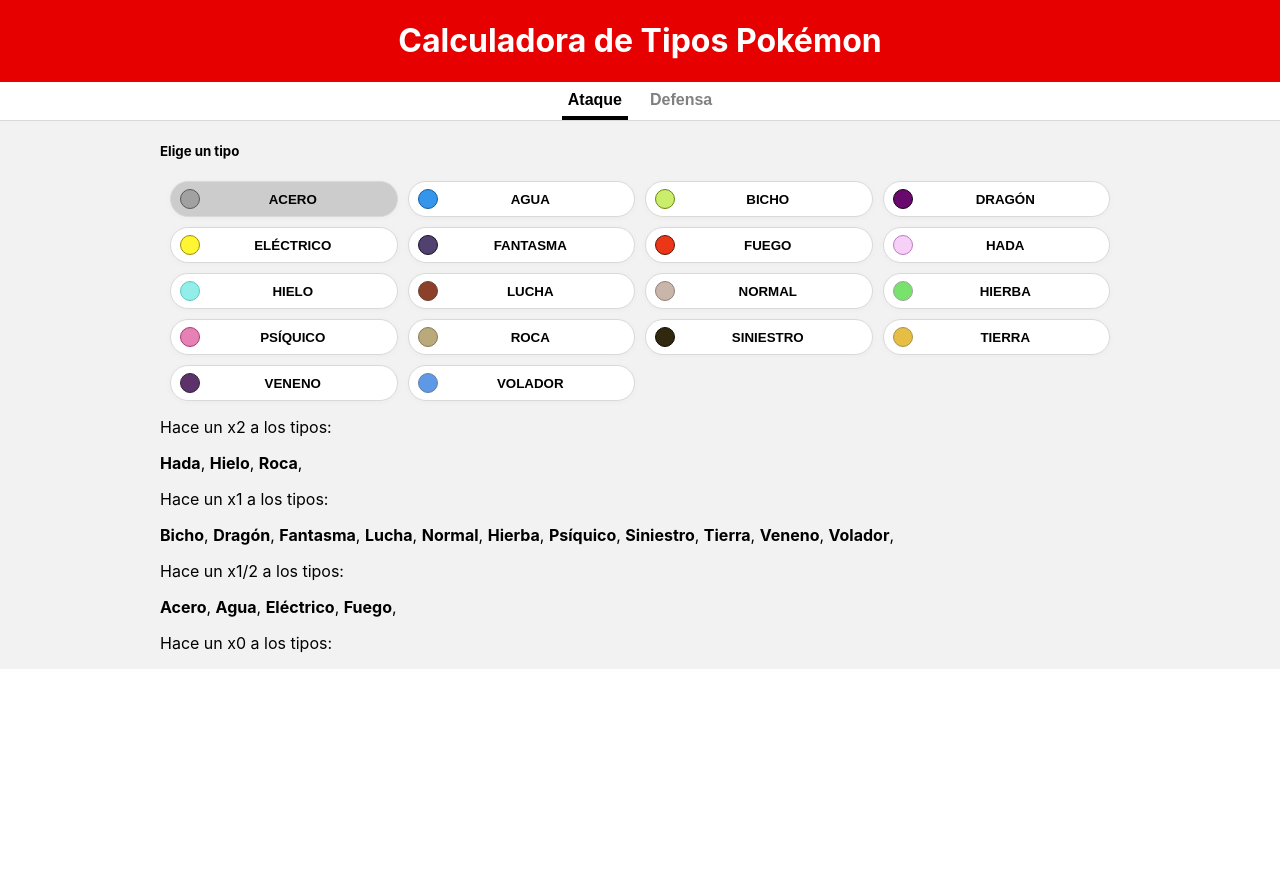
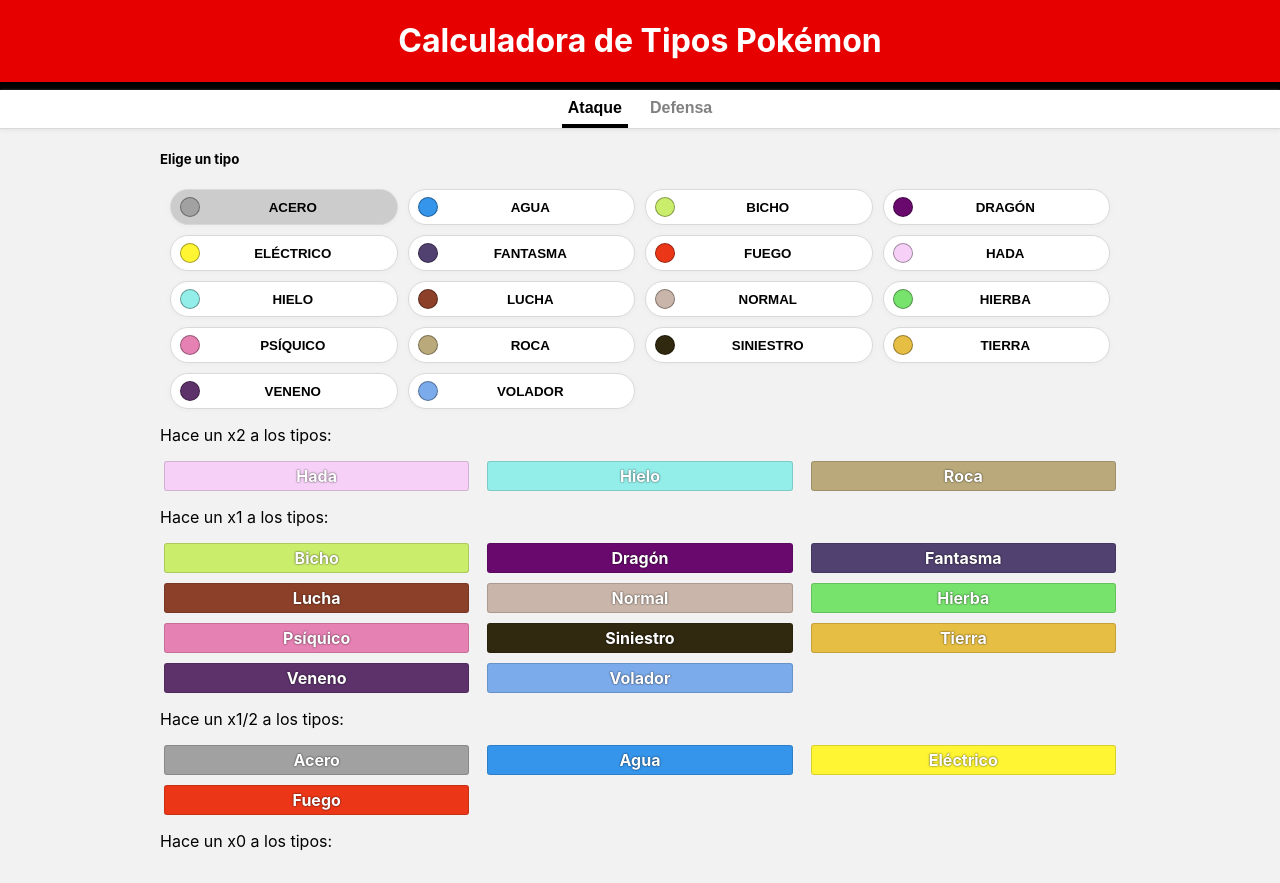
Before and after one commit to garolard/pktypes, a React (Create React App) app: page / in a window 1280 px wide. Both pictures are taken after a click on the button "ACERO". Before the commit the page ends 800 px from the top, so only its background shows below. Built offline with nearby package versions, Linux system fonts and the light colour scheme.

Commit message:
Refactor components to multiple files. Added more styles

```diff
--- /dev/null
+++ b/src/App.Header.tsx
@@ -0,0 +1,9 @@
+import * as React from 'react';
+
+export const Header = () => {
+  return (
+      <header className='app-header'>
+        <h1>Calculadora de Tipos Pokémon</h1>
+      </header>
+  );
+}
--- /dev/null
+++ b/src/App.Results.tsx
@@ -0,0 +1,99 @@
+import * as React from 'react';
+import * as Calculator from './Calc';
+import { Types } from './Calc';
+
+export const localizeType = (type: number): string => {
+  switch (type) {
+    case Types.STEEL: return 'Acero';
+    case Types.WATER: return 'Agua';
+    case Types.BUG: return 'Bicho';
+    case Types.DRAGON: return 'Dragón';
+    case Types.ELECTRIC: return 'Eléctrico';
+    case Types.GHOST: return 'Fantasma';
+    case Types.FIRE: return 'Fuego';
+    case Types.FAIRY: return 'Hada';
+    case Types.ICE: return 'Hielo';
+    case Types.FIGHT: return 'Lucha';
+    case Types.NORMAL: return 'Normal';
+    case Types.GRASS: return 'Hierba';
+    case Types.PSYCHIC: return 'Psíquico';
+    case Types.ROCK: return 'Roca';
+    case Types.DARK: return 'Siniestro';
+    case Types.GROUND: return 'Tierra';
+    case Types.POISON: return 'Veneno';
+    case Types.FLY: return 'Volador';
+    default: return '';
+  }
+};
+
+
+const buildResultBox = (key: string, type: Types) => {
+  const classes = `result-box ${Types[type].toLocaleLowerCase()}`;
+  return <span key={`${key}${type}`} className={classes}><strong>{localizeType(type)}</strong></span>;
+}
+
+
+export const TypesForAttack: React.FC<{ type: Types }> = ({ type }: { type: Types }) => {
+
+  if (type < 0) return null;
+
+  const { x2, x1, x05, x0 } = Calculator.getForAttack(type);
+  return (
+    <div className='result-container'>
+      <p>Hace un x2 a los tipos:</p>
+      <div className='result-group'>
+        {x2.map(t => buildResultBox('x2', t))}
+      </div>
+
+      <p>Hace un x1 a los tipos:</p>
+      <div className='result-group'>
+        {x1.map(t => buildResultBox('x1', t))}
+      </div>
+
+      <p>Hace un x1/2 a los tipos:</p>
+      <div className='result-group'>
+        {x05.map(t => buildResultBox('x05', t))}
+      </div>
+
+      <p>Hace un x0 a los tipos:</p>
+      <div className='result-group'>
+        {x0.map(t => buildResultBox('x0', t))}
+      </div>
+    </div>
+  );
+}
+
+export const TypesForDefense: React.FC<{ primaryType: Types, secondaryType?: Types }> = ({ primaryType, secondaryType }: { primaryType: Types, secondaryType?: Types }) => {
+
+  if (primaryType < 0) return null;
+
+  const { x4, x2, x1, x05, x0 } = Calculator.getForDefense(primaryType, secondaryType ? secondaryType : -1);
+  return (
+    <div className='result-container'>
+      <p>Recibe un x4 de los tipos:</p>
+      <div className='result-group'>
+        {x4.map(t => buildResultBox('dx4', t))}
+      </div>
+
+      <p>Recibe un x2 de los tipos:</p>
+      <div className='result-group'>
+        {x2.map(t => buildResultBox('dx2', t))}
+      </div>
+
+      <p>Recibe un x1 de los tipos:</p>
+      <div className='result-group'>
+        {x1.map(t => buildResultBox('dx1', t))}
+      </div>
+
+      <p>Recibe un x1/2 de los tipos:</p>
+      <div className='result-group'>
+        {x05.map(t => buildResultBox('dx05', t))}
+      </div>
+
+      <p>Recibe un x0 de los tipos:</p>
+      <div className='result-group'>
+        {x0.map(t => buildResultBox('dx0', t))}
+      </div>
+    </div>
+  );
+}
--- a/src/App.css
+++ b/src/App.css
@@ -1,3 +1,24 @@
+:root {
+  --steel-color: #a1a1a1;
+  --water-color: #3495eb;
+  --bug-color: #caed6b;
+  --dragon-color: #69096e;
+  --electric-color: #fff533;
+  --ghost-color: #514170;
+  --fire-color: #eb3717;
+  --fairy-color: #f6d0f7;
+  --ice-color: #93ede9;
+  --fight-color: #8c4029;
+  --normal-color: #c9b5a9;
+  --grass-color: #77e36d;
+  --psychic-color: #e681b3;
+  --rock-color: #baaa7b;
+  --dark-color: #30280f;
+  --ground-color: #e6be43;
+  --poison-color: #5d326b;
+  --fly-color: #7babea;
+}
+
 .App {
   display: flex;
   flex-direction: column;
@@ -12,19 +33,21 @@
   background-color: #e60000;
   color: white;
   text-align: center;
+  border-bottom: 8px solid #000;
 }
 
 .app-container {
   flex-grow: 2;
   max-width: 75%;
   width: 75%;
-  margin: 0 auto;
+  margin: 0 auto 1em auto;
 }
 
 .navigation {
   width: 100%;
   background-color: white;
   border-bottom: 1px solid #d9d9d9;
+  box-shadow: 0px 2px 4px #e6e6e6;
 }
 
 .navigation > .tabs-container {
@@ -81,10 +104,6 @@
   background-color: #ccc;
 }
 
-.type-button:hover {
-  background-color: #fafafa;
-}
-
 .type-button::before {
   content: "";
   position: absolute;
@@ -95,96 +114,168 @@
   left: calc(0% + 9px);
   border-width: 1px;
   border-style: solid;
-  border-color: #a1a1a1;
+  border-color: rgba(0, 0, 0, .35);
   border-radius: 50%;
 }
 
+.result-group {
+  display: grid;
+  grid-template-columns: repeat(3, 1fr);
+  grid-template-rows: auto;
+  grid-gap: 10px;
+}
+
+.result-box {
+  border: 1px solid rgba(0, 0, 0, .15);
+  margin: 0 4px;
+  padding: 4px 12px;
+  color: white;
+  text-align: center;
+  text-shadow: 0px 0px 2px rgba(0, 0, 0, .80);
+  border-radius: 3px;
+}
+
+.steel.result-box {
+  background-color: var(--steel-color);
+}
+
+.water.result-box {
+  background-color: var(--water-color);
+}
+
+.bug.result-box {
+  background-color: var(--bug-color);
+}
+
+.dragon.result-box {
+  background-color: var(--dragon-color);
+}
+
+.electric.result-box {
+  background-color: var(--electric-color);
+}
+
+.ghost.result-box {
+  background-color: var(--ghost-color);
+}
+
+.fire.result-box {
+  background-color: var(--fire-color);
+}
+
+.fairy.result-box {
+  background-color: var(--fairy-color);
+}
+
+.ice.result-box {
+  background-color: var(--ice-color);
+}
+
+.fight.result-box {
+  background-color: var(--fight-color);
+}
+
+.normal.result-box {
+  background-color: var(--normal-color);
+}
+
+.grass.result-box {
+  background-color: var(--grass-color);
+}
+
+.psychic.result-box {
+  background-color: var(--psychic-color);
+}
+
+.rock.result-box {
+  background-color: var(--rock-color);
+}
+
+.dark.result-box {
+  background-color: var(--dark-color);
+}
+
+.ground.result-box {
+  background-color: var(--ground-color);
+}
+
+.poison.result-box {
+  background-color: var(--poison-color);
+}
+
+.fly.result-box {
+  background-color: var(--fly-color);
+}
+
+/* Esto es horrible pero no se me ocurre manera más fácil de hacerlo */
 .steel.type-button::before {
-  background-color: #a1a1a1;
-  border-color: #595959;
+  background-color: var(--steel-color);
 }
 
 .water.type-button::before {
-  background-color: #3495eb;
-  border-color: #105ea2;
+  background-color: var(--water-color);
 }
 
 .bug.type-button::before {
-  background-color: #caed6b;
-  border-color: #688811;
+  background-color: var(--bug-color);
 }
 
 .dragon.type-button::before {
-  background-color: #69096e;
-  border-color: #170218;
+  background-color: var(--dragon-color);
 }
 
 .electric.type-button::before {
-  background-color: #fff533;
-  border-color: #999100;
+  background-color: var(--electric-color);
 }
 
 .ghost.type-button::before {
-  background-color: #514170;
-  border-color: #171320;
+  background-color: var(--ghost-color);
 }
 
 .fire.type-button::before {
-  background-color: #eb3717;
-  border-color: #5e1508;
+  background-color: var(--fire-color);
 }
 
 .fairy.type-button::before {
-  background-color: #f6d0f7;
-  border-color: #bd7cbf;
+  background-color: var(--fairy-color);
 }
 
 .ice.type-button::before {
-  background-color: #93ede9;
-  border-color: #5bc9c4;
+  background-color: var(--ice-color);
 }
 
 .fight.type-button::before {
-  background-color: #8c4029;
-  border-color: #664338;
+  background-color: var(--fight-color);
 }
 
 .normal.type-button::before {
-  background-color: #c9b5a9;
-  border-color: #8f8077;
+  background-color: var(--normal-color);
 }
 
 .grass.type-button::before {
-  background-color: #77e36d;
-  border-radius: #5b9456;
+  background-color: var(--grass-color);
 }
 
 .psychic.type-button::before {
-  background-color: #e681b3;
-  border-color: #a83b72;
+  background-color: var(--psychic-color);
 }
 
 .rock.type-button::before {
-  background-color: #baaa7b;
-  border-color: #857958;
+  background-color: var(--rock-color);
 }
 
 .dark.type-button::before {
-  background-color: #30280f;
-  border-color: #0d0b04;
+  background-color: var(--dark-color);
 }
 
 .ground.type-button::before {
-  background-color: #e6be43;
-  border-color: #a8924c;
+  background-color: var(--ground-color);
 }
 
 .poison.type-button::before {
-  background-color: #5d326b;
-  border-color: #35233b;
+  background-color: var(--poison-color);
 }
 
 .fly.type-button::before {
-  background-color: #5e99e6;
-  border-color: #607fa8;
+  background-color: var(--fly-color);
 }
--- a/src/App.small.css
+++ b/src/App.small.css
@@ -39,4 +39,10 @@
     left: calc(0% + 6px);
   }
 
+  .result-group {
+    display: grid;
+    grid-template-columns: repeat(2, 1fr);
+    grid-template-rows: auto;
+    grid-gap: 10px;
+  }
 }
--- a/src/App.tsx
+++ b/src/App.tsx
@@ -1,72 +1,15 @@
 import React, { useState } from 'react';
 import './App.css';
 import './App.small.css';
-
-import * as Calculator from './Calc';
+import { Header } from './App.Header';
+import { Footer } from './App.Footer';
+import { TypesForAttack, TypesForDefense, localizeType } from './App.Results';
 import { Types } from './Calc';
 
 enum Modes {
   ATTACK,
   DEFENSE,
   POKEDEX
-}
-
-const localizeType = (type: number): string => {
-  switch (type) {
-    case Types.STEEL: return 'Acero';
-    case Types.WATER: return 'Agua';
-    case Types.BUG: return 'Bicho';
-    case Types.DRAGON: return 'Dragón';
-    case Types.ELECTRIC: return 'Eléctrico';
-    case Types.GHOST: return 'Fantasma';
-    case Types.FIRE: return 'Fuego';
-    case Types.FAIRY: return 'Hada';
-    case Types.ICE: return 'Hielo';
-    case Types.FIGHT: return 'Lucha';
-    case Types.NORMAL: return 'Normal';
-    case Types.GRASS: return 'Hierba';
-    case Types.PSYCHIC: return 'Psíquico';
-    case Types.ROCK: return 'Roca';
-    case Types.DARK: return 'Siniestro';
-    case Types.GROUND: return 'Tierra';
-    case Types.POISON: return 'Veneno';
-    case Types.FLY: return 'Volador';
-    default: return '';
-  }
-};
-
-const TypesForAttack: React.FC<{ type: Types }> = ({ type }: { type: Types }) => {
-  const { x2, x1, x05, x0 } = Calculator.getForAttack(type);
-  return (
-    <div className='result-box'>
-      <p>Hace un x2 a los tipos:</p>
-      {x2.map(t => <span key={`x2${t}`}><strong>{localizeType(t)}</strong>, </span>)}
-      <p>Hace un x1 a los tipos:</p>
-      {x1.map(t => <span key={`x1${t}`}><strong>{localizeType(t)}</strong>, </span>)}
-      <p>Hace un x1/2 a los tipos:</p>
-      {x05.map(t => <span key={`x05${t}`}><strong>{localizeType(t)}</strong>, </span>)}
-      <p>Hace un x0 a los tipos:</p>
-      {x0.map(t => <span key={`x0${t}`}><strong>{localizeType(t)}</strong>, </span>)}
-    </div>
-  );
-}
-
-const TypesForDefense: React.FC<{ primaryType: Types, secondaryType?: Types }> = ({ primaryType, secondaryType }: { primaryType: Types, secondaryType?: Types }) => {
-  const { x4, x2, x1, x05, x0 } = Calculator.getForDefense(primaryType, secondaryType ? secondaryType : -1);
-  return (
-    <div className='result-box'>
-      <p>Recibe un x4 de los tipos:</p>
-      {x4.map(t => <span key={`x4${t}`}><strong>{localizeType(t)}</strong>, </span>)}
-      <p>Recibe un x2 de los tipos:</p>
-      {x2.map(t => <span key={`x2${t}`}><strong>{localizeType(t)}</strong>, </span>)}
-      <p>Recibe un x1 de los tipos:</p>
-      {x1.map(t => <span key={`x1${t}`}><strong>{localizeType(t)}</strong>, </span>)}
-      <p>Recibe un x1/2 de los tipos:</p>
-      {x05.map(t => <span key={`x05${t}`}><strong>{localizeType(t)}</strong>, </span>)}
-      <p>Recibe un x0 de los tipos:</p>
-      {x0.map(t => <span key={`x0${t}`}><strong>{localizeType(t)}</strong>, </span>)}
-    </div>
-  );
 }
 
 const App: React.FC = () => {
@@ -90,9 +33,7 @@
   return (
     <div className="App">
 
-      <header className='app-header'>
-        <h1>Calculadora de Tipos Pokémon</h1>
-      </header>
+      <Header />
 
       <nav className='navigation'>
         <div className='tabs-container'>
@@ -102,15 +43,16 @@
       </nav>
 
       <section className='app-container'>
+
         <div>
           <h5>Elige un tipo</h5>
           <div className='buttons-grid'>{typesButtons(1, setPrimaryType)}</div>
         </div>
+
         <div style={{ display: mode === Modes.DEFENSE ? 'grid' : 'none'}}>
           <h5>Elige un segundo tipo</h5>
           <div className='buttons-grid'>{mode === Modes.DEFENSE ? typesButtons(2, setSecondaryType) : null}</div>
         </div>
-
 
         <div>
           {
@@ -119,11 +61,10 @@
               : <TypesForDefense primaryType={primaryType} secondaryType={secondaryType} />
           }
         </div>
+
       </section>
 
-      <footer className='app-footer'>
-
-      </footer>
+      <Footer />
 
     </div>
   );
```
Also changed, not shown: src/App.Footer.tsx (added, +9 -0 lines).
